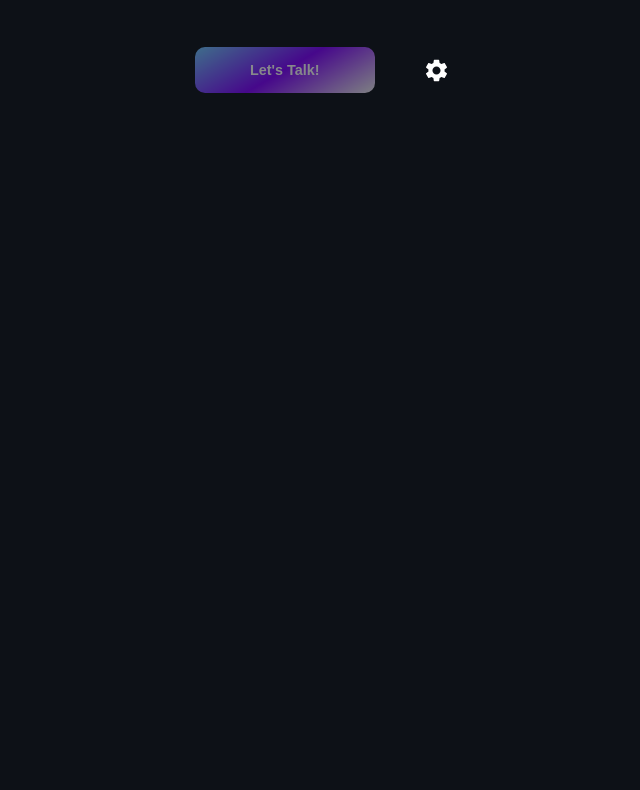
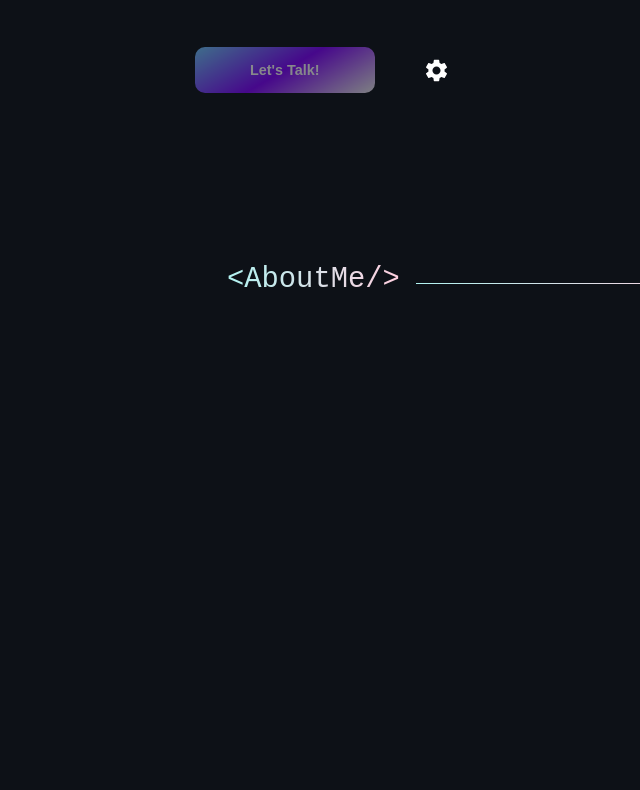
Before and after one commit to PatrickSampa/github.io, a React (Vite) app: page / in a window 1280 px wide. Shown: the part 690-1480 px from the top of the page, without its empty margins (61-701 px from the left). Built offline with nearby package versions, Linux system fonts and the light colour scheme.

Commit message:
add skills

```diff
--- a/src/components/About/About.tsx
+++ b/src/components/About/About.tsx
@@ -1,5 +1,16 @@
-import { AboutWrapper } from "./styled.about";
+import * as Styled from "./styled.about";
 
 export const About = () => {
-  return <AboutWrapper id="about-section"></AboutWrapper>;
+  return (
+    <Styled.AboutWrapper id="about-section">
+      <Styled.DivAbout>
+        <Styled.DivAboutText>
+          <Styled.DivAboutTextTitle>
+            <Styled.TextAbout>{"<AboutMe/>"}</Styled.TextAbout>
+            <Styled.AboutTextLine />
+          </Styled.DivAboutTextTitle>
+        </Styled.DivAboutText>
+      </Styled.DivAbout>
+    </Styled.AboutWrapper>
+  );
 };
--- a/src/components/About/styled.about.tsx
+++ b/src/components/About/styled.about.tsx
@@ -1,6 +1,118 @@
 import styled from "styled-components";
+
+export type ParagraphProps = {
+  color?: string;
+  fontSize?: string;
+  fontWeight?: string;
+  lineHeight?: string;
+  wordSpacing?: string;
+  textAlign?: string;
+  textTransform?: string;
+  textDecoration?: string;
+  textShadow?: string;
+  textDecorationColor?: string;
+  textDecorationStyle?: string;
+  textDecorationThickness?: string;
+  width?: string;
+  height?: string;
+  display?: string;
+  flexDirection?: string;
+  justifyContent?: string;
+  alignItems?: string;
+  backgroundColor?: string;
+  isVisible?: boolean;
+  opacityNumber?: string;
+  transformNumber?: string;
+  transitionDelayNumber?: string;
+};
 
 export const AboutWrapper = styled.div`
   width: 100%;
-  height: 100vh;
+  height: 80vh;
+  display: flex;
+  justify-content: center;
+  align-items: center;
 `;
+
+export const DivAbout = styled.div`
+  width: 80%;
+  height: 80%;
+  margin-top: 10rem;
+`;
+
+export const DivAboutText = styled.div`
+  width: 50%;
+  height: 100%;
+  display: flex;
+  margin-left: 10rem;
+`;
+
+export const DivAboutTextTitle = styled.div`
+  width: 100%;
+  height: 10%;
+  display: flex;
+  align-items: center;
+  gap: 1rem;
+`;
+
+export const AboutTextLine = styled.p`
+  width: 300px;
+  height: 1px;
+  background-image: linear-gradient(90deg, #b0f3f1, #ffcfdf);
+  display: flex;
+  margin-top: 0.5rem;
+`;
+
+export const DivAboutImage = styled.div`
+  width: 50%;
+  height: 100%;
+  background-color: blue;
+`;
+
+export const TextAbout = styled.h2`
+  font-size: 1.5rem;
+  font-weight: bold;
+  display: flex;
+  height: 100%;
+  display: flex;
+  align-items: center;
+  font-family: "Fira Code", monospace;
+  font-weight: 500;
+  background-image: linear-gradient(90deg, #b0f3f1, #ffcfdf);
+  -webkit-text-fill-color: transparent;
+  background-clip: text;
+  -webkit-background-clip: text;
+  font-size: 1.8rem;
+`;
+
+export const TextAboutDescription = styled.p<ParagraphProps>`
+  font-size: ${({ fontSize }) => fontSize || ""};
+  font-weight: ${({ fontWeight }) => fontWeight || ""};
+  color: ${({ color }) => color || ""};
+  line-height: ${({ lineHeight }) => lineHeight || ""};
+  word-spacing: ${({ wordSpacing }) => wordSpacing || ""};
+  text-align: ${({ textAlign }) => textAlign || ""};
+  text-transform: ${({ textTransform }) => textTransform || ""};
+  text-decoration: ${({ textDecoration }) => textDecoration || ""};
+  text-shadow: ${({ textShadow }) => textShadow || ""};
+  text-decoration-color: ${({ textDecorationColor }) =>
+    textDecorationColor || ""};
+  text-decoration-style: ${({ textDecorationStyle }) =>
+    textDecorationStyle || ""};
+  text-decoration-thickness: ${({ textDecorationThickness }) =>
+    textDecorationThickness || ""};
+  background-color: ${({ backgroundColor }) => backgroundColor || ""};
+  width: ${({ width }) => width || ""};
+  height: ${({ height }) => height || ""};
+  display: ${({ display }) => display || ""};
+  flex-direction: ${({ flexDirection }) => flexDirection || ""};
+  justify-content: ${({ justifyContent }) => justifyContent || ""};
+  align-items: ${({ alignItems }) => alignItems || ""};
+
+  opacity: ${({ isVisible }) => (isVisible ? 1 : 0)};
+  transition: opacity ${({ opacityNumber }) => opacityNumber} ease-in-out,
+    transform ${({ transformNumber }) => transformNumber} ease-in-out;
+  transition-delay: ${({ transitionDelayNumber }) => transitionDelayNumber};
+  transform: ${({ isVisible }) =>
+    isVisible ? "translateY(0)" : "translateY(100%)"};
+`;
--- a/src/components/Home/Home.tsx
+++ b/src/components/Home/Home.tsx
@@ -19,6 +19,7 @@ export const Home = ({ setIsDarkModeActive }: HomeProps) => {
   const [rotategear, setRotategear] = React.useState(false);
   const [rotateTheme, setRotateTheme] = React.useState(false);
   const [showButtons, setShowButtons] = React.useState(false);
+  const [isVisible, setIsVisible] = React.useState(false);
   const audioRef = React.useRef<HTMLAudioElement>(null);
 
   const toggleRotation = () => {
@@ -44,6 +45,7 @@ export const Home = ({ setIsDarkModeActive }: HomeProps) => {
     } else {
       setIsDarkModeActive(false);
     }
+    setIsVisible(true);
   }, [isMuted, isDarkMode]);
 
   return (
@@ -53,6 +55,10 @@ export const Home = ({ setIsDarkModeActive }: HomeProps) => {
       </audio>
       <Styled.Context>
         <Styled.Text
+          isVisible={isVisible}
+          opacityNumber="1s"
+          transformNumber="1s"
+          transitionDelayNumber="0.4s"
           fontSize="2.3rem"
           fontWeight="700"
           color={ThemeProvider.colors.primary}
@@ -61,6 +67,10 @@ export const Home = ({ setIsDarkModeActive }: HomeProps) => {
           {"Welcome(); I'm"}
         </Styled.Text>
         <Styled.Text
+          isVisible={isVisible}
+          opacityNumber="1s"
+          transformNumber="1s"
+          transitionDelayNumber="0.6s"
           fontSize="4rem"
           fontWeight="800"
           color={ThemeProvider.colors.secondary}
@@ -76,6 +86,10 @@ export const Home = ({ setIsDarkModeActive }: HomeProps) => {
           Patrick Sampaio
         </Styled.Text>
         <Styled.Text
+          isVisible={isVisible}
+          opacityNumber="1s"
+          transformNumber="1s"
+          transitionDelayNumber="0.8s"
           fontSize="4rem"
           fontWeight="700"
           color={ThemeProvider.colors.primary}
@@ -83,6 +97,10 @@ export const Home = ({ setIsDarkModeActive }: HomeProps) => {
           I am Full Stack Developer
         </Styled.Text>
         <Styled.Paragraph
+          isVisible={isVisible}
+          opacityNumber="1s"
+          transformNumber="1s"
+          transitionDelayNumber="1s"
           width="70%"
           fontSize="1.3rem"
           fontWeight="600"
@@ -92,6 +110,10 @@ export const Home = ({ setIsDarkModeActive }: HomeProps) => {
           Design. Passionate about fun UIs, collaboration, and product creation.
         </Styled.Paragraph>
         <Styled.Paragraph
+          isVisible={isVisible}
+          opacityNumber="1s"
+          transformNumber="1s"
+          transitionDelayNumber="1.2s"
           width="70%"
           fontSize="1.3rem"
           fontWeight="600"
@@ -100,7 +122,7 @@ export const Home = ({ setIsDarkModeActive }: HomeProps) => {
           I value simple content structures, clean design patterns, and
           thoughtful interactions.
         </Styled.Paragraph>
-        <Styled.DivButtonAndConfig>
+        <Styled.DivButtonAndConfig isVisible={isVisible}>
           <Styled.Link
             href="https://wa.me/5591982056718"
             textDecoration="none"
--- a/src/components/Home/styled.home.tsx
+++ b/src/components/Home/styled.home.tsx
@@ -42,20 +42,6 @@ const createColorChangeAnimation = (
   }
 `;
 
-export const Text = styled.h1<TextProps>`
-  font-size: ${({ fontSize }) => fontSize || ""};
-  font-weight: ${({ fontWeight }) => fontWeight || ""};
-  color: ${({ color }) => color || ""};
-  word-spacing: ${({ wordSpacing }) => wordSpacing || ""};
-  line-height: ${({ lineHeight }) => lineHeight || ""};
-
-  ${({ isKeyframes, keyframesColors }) =>
-    isKeyframes &&
-    css`
-      animation: ${createColorChangeAnimation(keyframesColors)} 3.5s infinite;
-    `}
-`;
-
 export const Paragraph = styled.p<ParagraphProps>`
   font-size: ${({ fontSize }) => fontSize || ""};
   font-weight: ${({ fontWeight }) => fontWeight || ""};
@@ -79,6 +65,13 @@ export const Paragraph = styled.p<ParagraphProps>`
   flex-direction: ${({ flexDirection }) => flexDirection || ""};
   justify-content: ${({ justifyContent }) => justifyContent || ""};
   align-items: ${({ alignItems }) => alignItems || ""};
+
+  opacity: ${({ isVisible }) => (isVisible ? 1 : 0)};
+  transition: opacity ${({ opacityNumber }) => opacityNumber} ease-in-out,
+    transform ${({ transformNumber }) => transformNumber} ease-in-out;
+  transition-delay: ${({ transitionDelayNumber }) => transitionDelayNumber};
+  transform: ${({ isVisible }) =>
+    isVisible ? "translateY(0)" : "translateY(100%)"};
 `;
 
 export const Button = styled.button<ButtonProps>`
@@ -204,7 +197,14 @@ export const Link = styled.a<LinkProps>`
   background-color: ${({ backgroundColor }) => backgroundColor || ""};
 `;
 
-export const DivButtonAndConfig = styled.div`
+type DivButtonAndConfigProps = {
+  isVisible?: boolean;
+  opacity?: number;
+  transition?: string;
+  transitionDelay?: string;
+};
+
+export const DivButtonAndConfig = styled.div<DivButtonAndConfigProps>`
   width: 100%;
   height: 100%;
   display: flex;
@@ -212,7 +212,32 @@ export const DivButtonAndConfig = styled.div`
   gap: 3rem;
   margin-top: 2rem;
   align-items: center;
-  position: relative;
+  opacity: ${({ isVisible }) => (isVisible ? 1 : 0)};
+  transition: opacity 1s ease-in-out, transform 1s ease-in-out;
+  transition-delay: 1.4s;
+  transform: ${({ isVisible }) =>
+    isVisible ? "translateY(0)" : "translateY(100%)"};
+`;
+
+export const Text = styled.h1<TextProps>`
+  font-size: ${({ fontSize }) => fontSize || ""};
+  font-weight: ${({ fontWeight }) => fontWeight || ""};
+  color: ${({ color }) => color || ""};
+  word-spacing: ${({ wordSpacing }) => wordSpacing || ""};
+  line-height: ${({ lineHeight }) => lineHeight || ""};
+
+  ${({ isKeyframes, keyframesColors }) =>
+    isKeyframes &&
+    css`
+      animation: ${createColorChangeAnimation(keyframesColors)} 3.5s infinite;
+    `}
+
+  opacity: ${({ isVisible }) => (isVisible ? 1 : 0)};
+  transition: opacity ${({ opacityNumber }) => opacityNumber} ease-in-out,
+    transform ${({ transformNumber }) => transformNumber} ease-in-out;
+  transition-delay: ${({ transitionDelayNumber }) => transitionDelayNumber};
+  transform: ${({ isVisible }) =>
+    isVisible ? "translateY(0)" : "translateY(100%)"};
 `;
 
 export const ImageConfig = styled.img<ImageProps>`
--- /dev/null
+++ b/src/components/Skills/Skills.tsx
@@ -0,0 +1,5 @@
+import * as Styled from "./styled.skills";
+
+export const Skills = () => {
+  return <Styled.SkillsWrapper id="skills-section"></Styled.SkillsWrapper>;
+};
--- /dev/null
+++ b/src/components/Skills/styled.skills.tsx
@@ -0,0 +1,6 @@
+import styled from "styled-components";
+
+export const SkillsWrapper = styled.div`
+  width: 100%;
+  height: 80vh;
+`;
--- a/src/configExports.tsx
+++ b/src/configExports.tsx
@@ -1,5 +1,6 @@
 import { About } from "./components/About/About";
 import { Home } from "./components/Home/Home";
 import { Header } from "./components/HeaderComponent/Header";
+import { Skills } from "./components/Skills/Skills";
 
-export { About, Home, Header };
+export { About, Home, Header, Skills };
--- a/src/page/App.tsx
+++ b/src/page/App.tsx
@@ -18,6 +18,7 @@ function App() {
         <ConfigComponents.Header />
         <ConfigComponents.Home setIsDarkModeActive={setIsDarkMode} />
         <ConfigComponents.About />
+        <ConfigComponents.Skills />
       </Wrapper>
     </>
   );
```
Also changed, not shown: src/components/Home/types-styled.tsx (+8 -0 lines).
